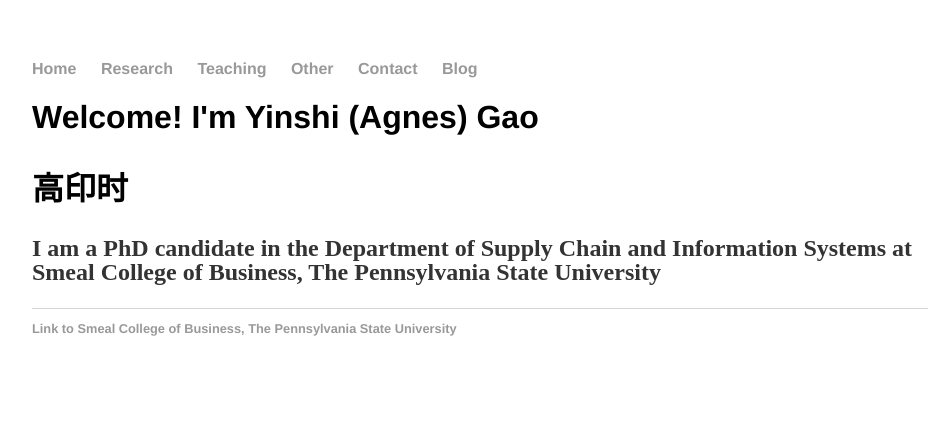
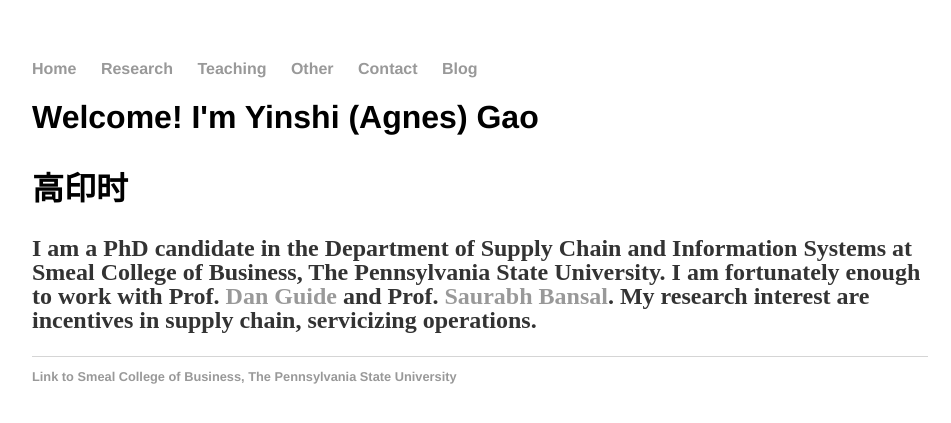
Before and after one commit to yinshi-gao/yinshi-gao.github.io, a Jekyll site: the page built from index.html, in a window 1280 px wide. Shown: the top 423 px of the page, without its empty margins (160-1111 px from the left). Built offline with Jekyll 4.4.1, drawn with Linux system fonts in a browser that asks for light colours.

Commit message:
Update index.html

```diff
--- a/index.html
+++ b/index.html
@@ -4,5 +4,8 @@ title: Yinshi (Agnes) Gao
 ---
 <div class="blurb">
 	<h1>Welcome! I'm Yinshi (Agnes) Gao </h1> <h2>高印时</h2>
-	<p>I am a PhD candidate in the Department of Supply Chain and Information Systems at Smeal College of Business, The Pennsylvania State University</p>
+	<p>I am a PhD candidate in the Department of Supply Chain and Information Systems at Smeal College of Business, The Pennsylvania State University.
+		I am fortunately enough to work with Prof. <a href="http://www.personal.psu.edu/drg16/">Dan Guide</a> and Prof. <a href="https://directory.smeal.psu.edu/sub32">Saurabh Bansal</a>.
+		My research interest are incentives in supply chain, servicizing operations.
+</p>
 </div><!-- /.blurb -->
```
